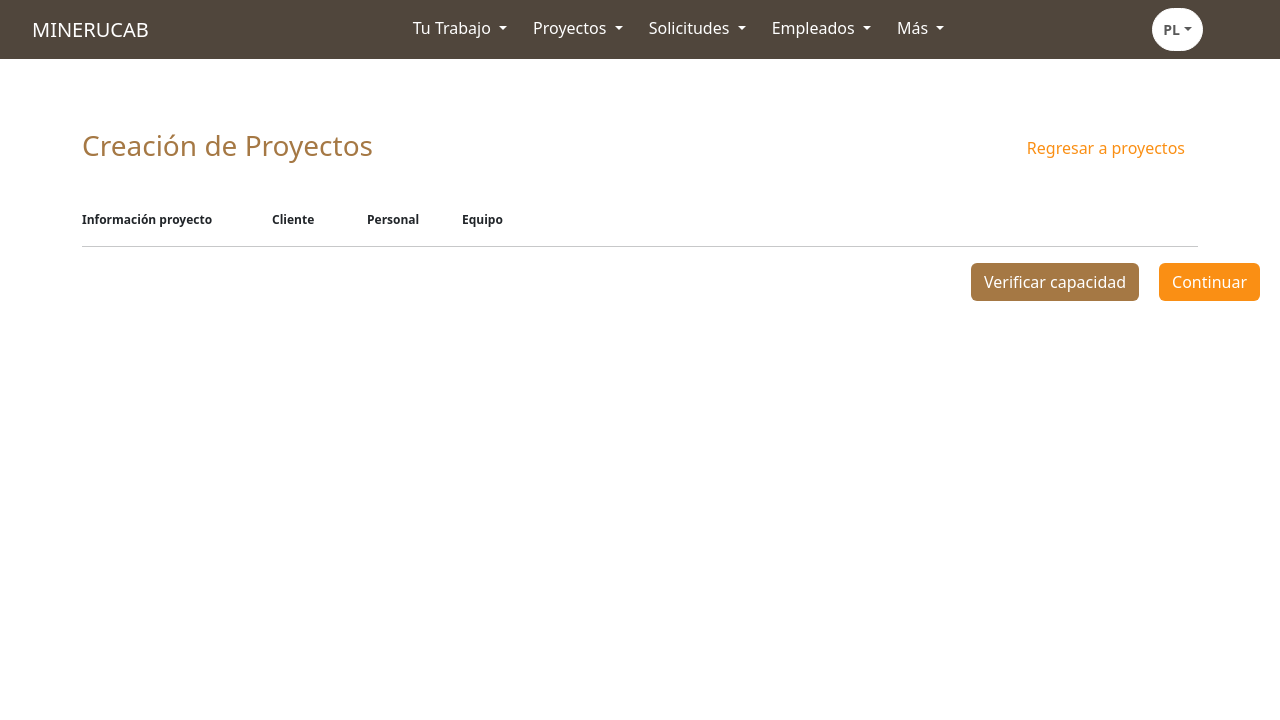
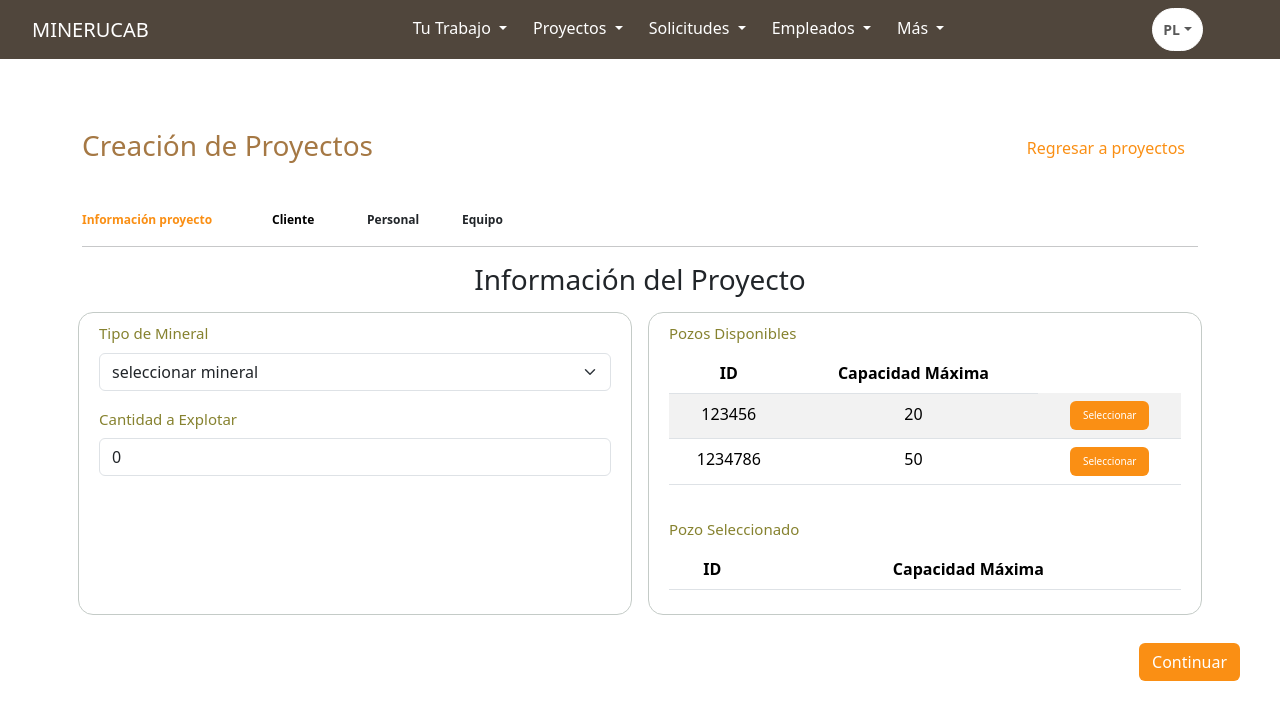
Before and after one commit to Pedrolp37/MinerUCAB, a Vue app in the folder Fronted/: page /proyectos/crear in a window 1280 px wide. Shown: the top 720 px of the page. Built offline with nearby package versions, Linux system fonts and the light colour scheme.

Commit message:
feat: Adding FormInfPron for CrearProyectoView

```diff
--- a/Fronted/src/components/FormCHabitual.vue
+++ /dev/null
@@ -1,7 +0,0 @@
-<template>
-  <h1>hola</h1>
-</template>
-
-<script setup></script>
-
-<style scoped></style>
--- a/Fronted/src/components/FormCNuevo.vue
+++ /dev/null
@@ -1,7 +0,0 @@
-<template>
-  <h1>hola</h1>
-</template>
-
-<script setup></script>
-
-<style scoped></style>
--- a/Fronted/src/components/FormInfPro.vue
+++ b/Fronted/src/components/FormInfPro.vue
@@ -1,5 +1,131 @@
-<template></template>
+<template>
+  <div class="container">
+    <div class="row">
+      <div class="col d-flex justify-content-center">
+        <h3>Información del Proyecto</h3>
+      </div>
+    </div>
+    <div class="row">
+      <div class="formContainer col d-flex  justify-content-start flex-column">
+        <div class="formCont">
+          <label for="minerales" class="form-label" >Tipo de Mineral</label>
+          <select class="form-select" id="minerales" aria-label="Default select example" v-model="mineral">
+            <option >seleccionar mineral</option>
+            <option v-for="(min, index) in minerales" :key="index" :value="min.mineral">{{min.mineral}}</option>
+          </select>
+        </div>
+        <div class="formCont">
+          <label for="cantidad" class="form-label" >Cantidad a Explotar</label>
+          <input type="number" class="form-control" id="cantidad" :placeholder="cantExplotar" v-model="cantExplotar">
+        </div>
+      </div>
+      <div class="formContainer col d-flex  justify-content-start flex-column">
+        <div class="formCont" >
+          <label for="" class="form-label">Pozos Disponibles</label>
+          <table class="table table-striped">
+          <thead>
+            <tr style="text-align:center">
+              <th>ID</th>
+              <th>Capacidad Máxima </th>
+            </tr>
+          </thead>
+          <tbody>
+            <tr v-for="(elm,index) in pozos" :key="index" style="text-align:center">
+              <td>{{elm.id}}</td>
+              <td>{{elm.capacidad}}</td>
+              <td v-show="pozo.length == 0"><button @click="handleClickGetPozo(elm)" class="btn">Seleccionar</button></td>
+            </tr>
+          </tbody>
+        </table>
+        </div>
+        <div class="formCont">
+          <label for="" class="form-label">Pozo Seleccionado</label>
+          <table class="table table-striped">
+          <thead>
+            <tr style="text-align:center">
+              <th>ID</th>
+              <th>Capacidad Máxima </th>
+            </tr>
+          </thead>
+          <tbody>
+            <tr v-for="(elm,index) in pozo" :key="index" style="text-align:center">
+              <td>{{elm.id}}</td>
+              <td >{{elm.capacidad}}</td>
+              <td><button @click="handleClickEliminarPozo(index)" class="btn">Eliminar</button></td>
+            </tr>
+          </tbody>
+        </table>
+        </div>
+      </div>
+    </div>
+  </div>
+</template>
 
-<script setup></script>
+<script setup>
+import {ref} from 'vue'
+import { loadRouteLocation } from 'vue-router'
 
-<style scope></style>
+let pozos = ref([])
+let pozo = ref([])
+let minerales = ref([])
+let mineral = ref('')
+let cantExplotar = ref(0)
+mineral.value = "seleccionar mineral"
+
+pozos.value = [
+  {
+    id: "123456",
+    capacidad: 20
+  },
+  {
+    id: "1234786",
+    capacidad: 50
+  }
+]
+
+minerales.value = [
+  {
+    mineral: "oro"
+  },
+  {
+    mineral: "plata"
+  },
+  {
+    mineral: "carbon"
+  },
+]
+
+
+//Methods
+const handleClickGetPozo = (elm) => {
+  pozo.value.push(elm)
+}
+
+const handleClickEliminarPozo = (index) => {
+  pozo.value.splice(index)
+}
+
+</script>
+
+<style scope>
+td .btn{
+  background-color: #fa8f14;
+  color: white;
+  font-size: 10px;
+}
+
+div .formContainer{
+  border: solid 1px #C4CBC7;
+  border-radius: 15px;
+  margin: 8px;
+}
+
+div .formCont{
+  margin: 8px;
+}
+
+.form-label{
+  color: #86822F;
+  font-size: 15px;
+}
+</style>
--- a/Fronted/src/views/Proyectos/CrearProyectoView.vue
+++ b/Fronted/src/views/Proyectos/CrearProyectoView.vue
@@ -15,11 +15,11 @@
           </div>
         </div>
         <div class="row d-flex justify-content-start" style="margin-top: 40px">
-          <div class="pCrearP col-2" :style="style">
+          <div class="pCrearP col-2" :style="{color: componentName == 'infPro' ? '#fa8f14' : 'black'}">
             <p class="pCrearP">Información proyecto</p>
           </div>
           <div class="pCrearP col-1">
-            <p class="pCrearP">Cliente</p>
+            <p class="pCrearP" :style="{color: componentName == 'cliente' ? '#fa8f14' : 'black'}">Cliente</p>
           </div>
           <div class="pCrearP col-1">
             <p class="pCrearP">Personal</p>
@@ -39,15 +39,8 @@
     </section>
     <section>
       <!--Esto lo puedes poner dentro de los forms-->
-      <div class="d-flex flex-row justify-content-end">
+      <div class="d-flex flex-row justify-content-end" style="margin:20px">
         <!--Manejo de estados -->
-        <button
-          v-show="componentName == 'infPro'"
-          class="bP btn"
-          style="margin-right: 20px; background-color: #a57844; color: white"
-        >
-          Verificar capacidad
-        </button>
         <button
           v-show="componentName == 'cliente'"
           @click="handleClickBack"
@@ -69,7 +62,6 @@
           v-show="componentName == 'cliente'"
           @click="handleClickNext"
           class="bp btn"
-          role="button"
           style="margin-right: 20px; background-color: #fa8f14; color: white"
         >
           Continuar
```
